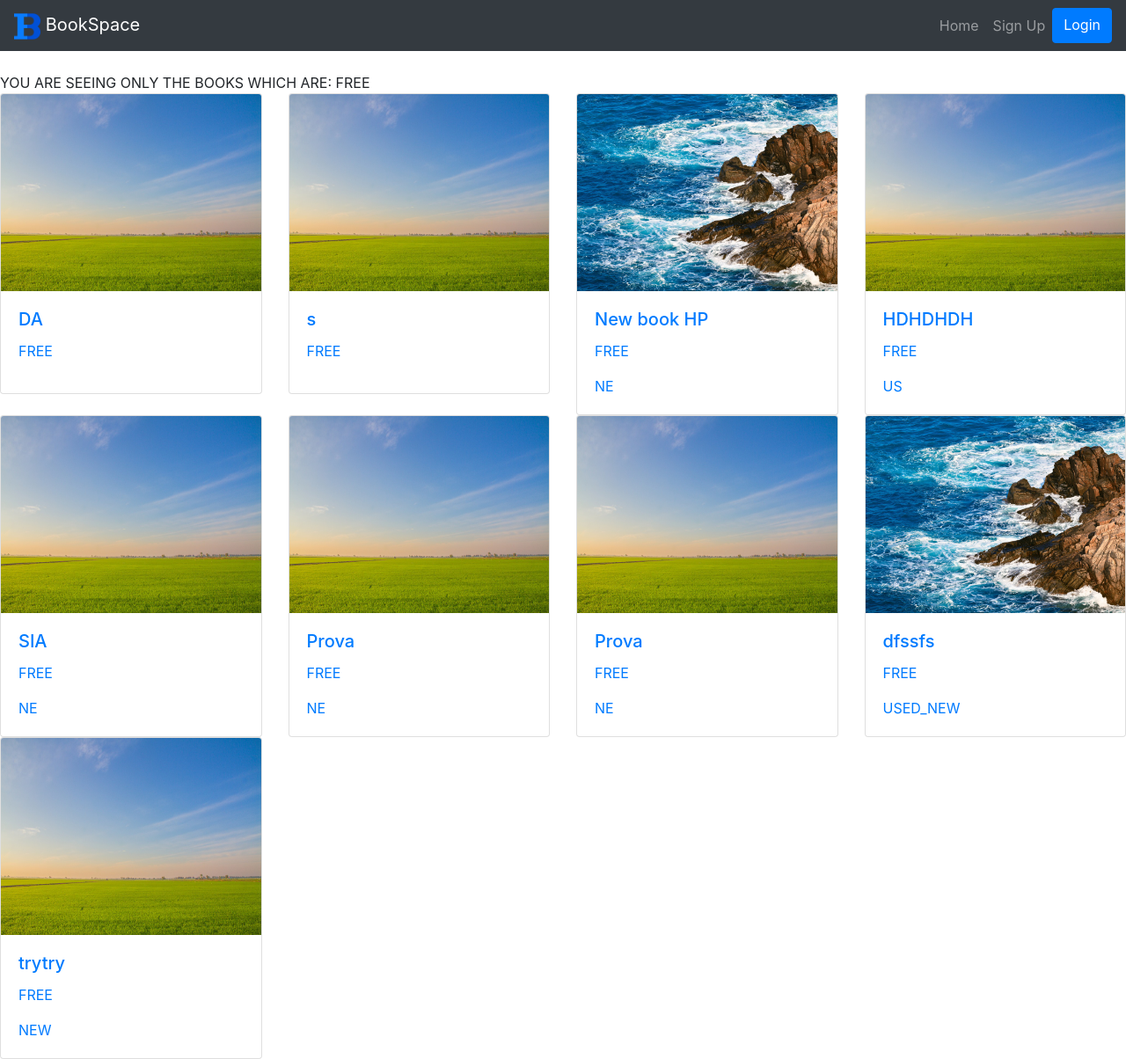
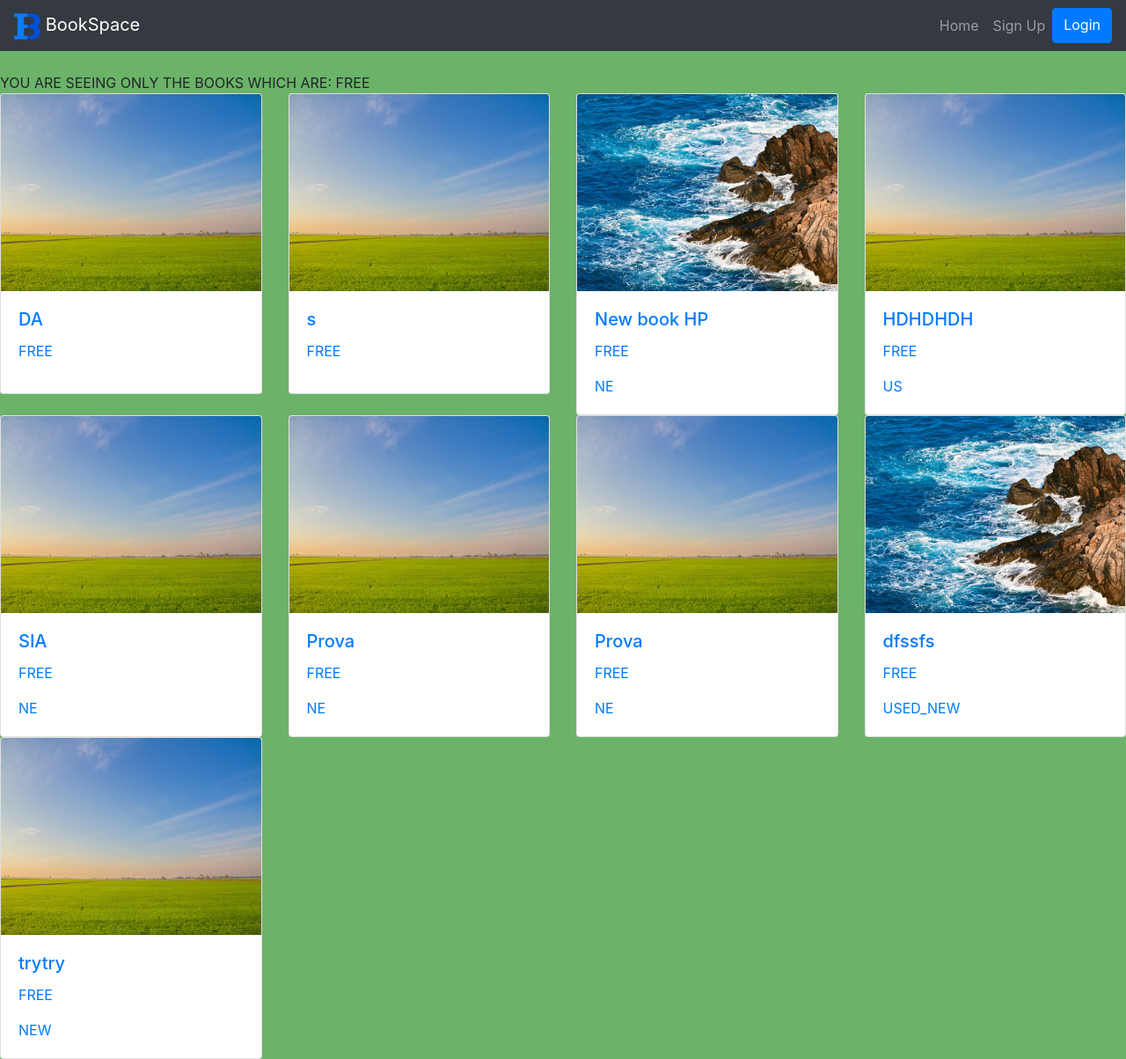
Before and after one commit to Magofoco/Porticode, a Django app: page /books/freebooks in a window 1280 px wide. Shown: the whole page at 88% size. Run offline with Django 3.2, Linux system fonts and the light colour scheme; data comes from the database, SQL or seed files in the repository; some libraries are stand-ins or nearby versions.

Commit message:
Fix background color of all pages

```diff
--- a/books/templates/books/createexchangebook.html
+++ b/books/templates/books/createexchangebook.html
@@ -2,6 +2,7 @@
 
 {% block content %}
 
+<body>
   {% if error %}
   {{ error }}
   <br>
@@ -44,5 +45,6 @@
     <br>
     <input class="btn btn-primary" type="submit" value="Add book" />
   </form>
+</body>
 
 {% endblock %}
--- a/books/templates/books/exchangebook_detail.html
+++ b/books/templates/books/exchangebook_detail.html
@@ -1,6 +1,8 @@
 {% extends 'base.html' %}
 
 {% block content %}
+
+<body class="bg">
 
   <br>
   YOU ARE SEEING ONLY THE BOOKS WHICH ARE: EXCHANGE
@@ -28,5 +30,6 @@ YOU ARE SEEING ONLY THE BOOKS WHICH ARE: EXCHANGE
     {% endfor %}
   </div>
 
+</body>
 
 {% endblock %}
--- a/books/templates/books/exchangebooks.html
+++ b/books/templates/books/exchangebooks.html
@@ -1,6 +1,8 @@
 {% extends 'base.html' %}
 
 {% block content %}
+
+<body class="bg">
 
 <br>
 YOU ARE SEEING ONLY THE BOOKS WHICH ARE: EXCHANGE
@@ -28,5 +30,6 @@ YOU ARE SEEING ONLY THE BOOKS WHICH ARE: EXCHANGE
   {% endfor %}
 </div>
 
+</body>
 
 {% endblock %}
--- a/books/templates/books/free_book_contact.html
+++ b/books/templates/books/free_book_contact.html
@@ -1,6 +1,9 @@
 {% extends 'base.html' %}
 
 {% block content %}
+
+<body class="bg">
+
 
 <br>
 <div class="row">
@@ -15,5 +18,6 @@
     Message box
 </div>
 
+</body>
 
 {% endblock %}
--- a/books/templates/books/freebooks.html
+++ b/books/templates/books/freebooks.html
@@ -1,6 +1,8 @@
 {% extends 'base.html' %}
 
 {% block content %}
+
+<body class="bg">
 
   <br>
   YOU ARE SEEING ONLY THE BOOKS WHICH ARE: FREE
@@ -26,5 +28,6 @@ YOU ARE SEEING ONLY THE BOOKS WHICH ARE: FREE
     {% endfor %}
   </div>
 
+</body>
 
 {% endblock %}
--- a/mysite/templates/registration/logged_out.html
+++ b/mysite/templates/registration/logged_out.html
@@ -1,6 +1,8 @@
 {% extends "base.html" %}
 
 {% block content %}
+<body class="bg">
   <p>Logged out!</p>
   <a href="{% url 'login'%}">Click here to login again.</a>
+</body>
 {% endblock %}
```
Also changed, not shown: books/templates/books/createfreebook.html (+6 -4 lines), books/templates/books/detail.html (+9 -3 lines), books/templates/books/free_detail.html (+11 -5 lines). Lines whose indentation alone changed are shown as unchanged.
